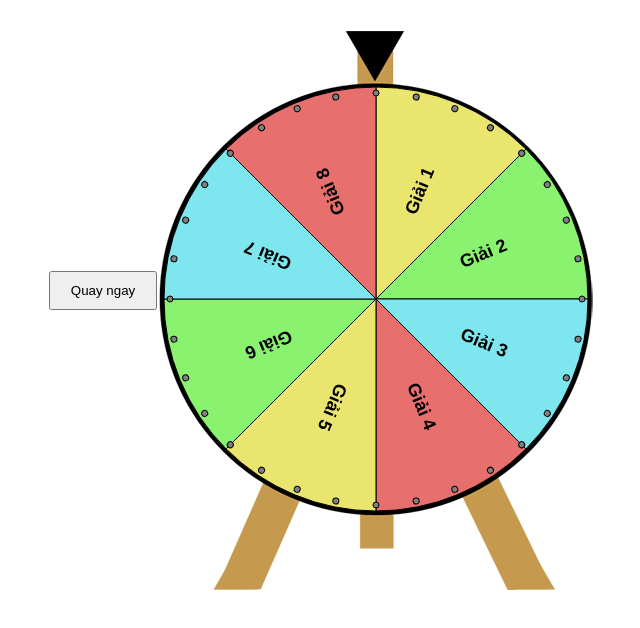
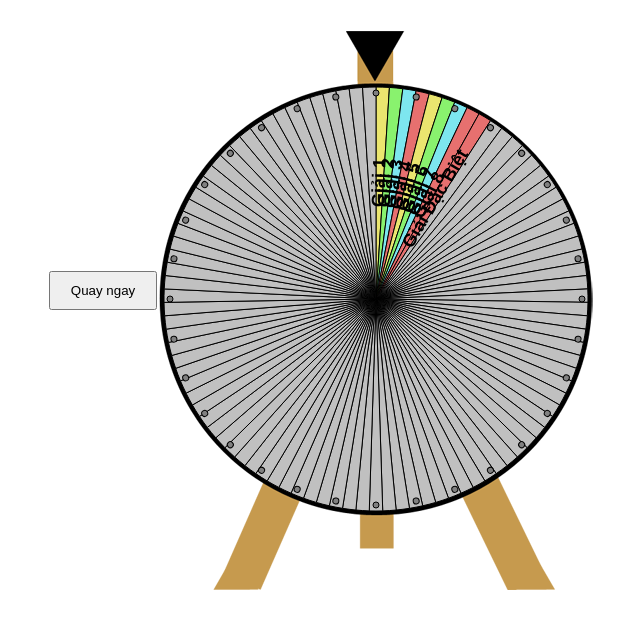
Before and after one commit to khiem2701/vongquay, a plain HTML site: page VòngQuayGiảiThưởng-NgẫuNhiên.html in a window 1280 px wide. Shown: the whole page, without its empty margins (318-958 px from the left). Drawn offline with Linux system fonts and the light colour scheme.

Commit message:
Update VòngQuayGiảiThưởng-NgẫuNhiên.html

```diff
--- a/VòngQuayGiảiThưởng-NgẫuNhiên.html
+++ b/VòngQuayGiảiThưởng-NgẫuNhiên.html
@@ -28,7 +28,7 @@
             let duration = 5; //Thời gian kết thúc vòng quay
             let spins    = 15; //Quay nhanh hay chậm 3, 8, 15
             let theWheel = new Winwheel({
-                'numSegments'  : 8,     // Chia 8 phần bằng nhau
+                'numSegments'  :99,     // Chia 9 phần bằng nhau
                 'outerRadius'  : 212,   // Đặt bán kính vòng quay
                 'textFontSize' : 18,    // Đặt kích thước chữ
                 'rotationAngle': 0,     // Đặt góc vòng quay từ 0 đến 360 độ.
@@ -41,7 +41,8 @@
                    {'fillStyle' : '#eae56f', 'text' : 'Giải 5'},
                    {'fillStyle' : '#89f26e', 'text' : 'Giải 6'},
                    {'fillStyle' : '#7de6ef', 'text' : 'Giải 7'},
-                   {'fillStyle' : '#e7706f', 'text' : 'Giải 8'}
+                   {'fillStyle' : '#e7706f', 'text' : 'Giải 8'},
+                   {'fillStyle' : '#e7706f', 'text' : 'Giải Đặc Biệt'}
                 ],
                 'animation' : {
                     'type'     : 'spinToStop',
```
